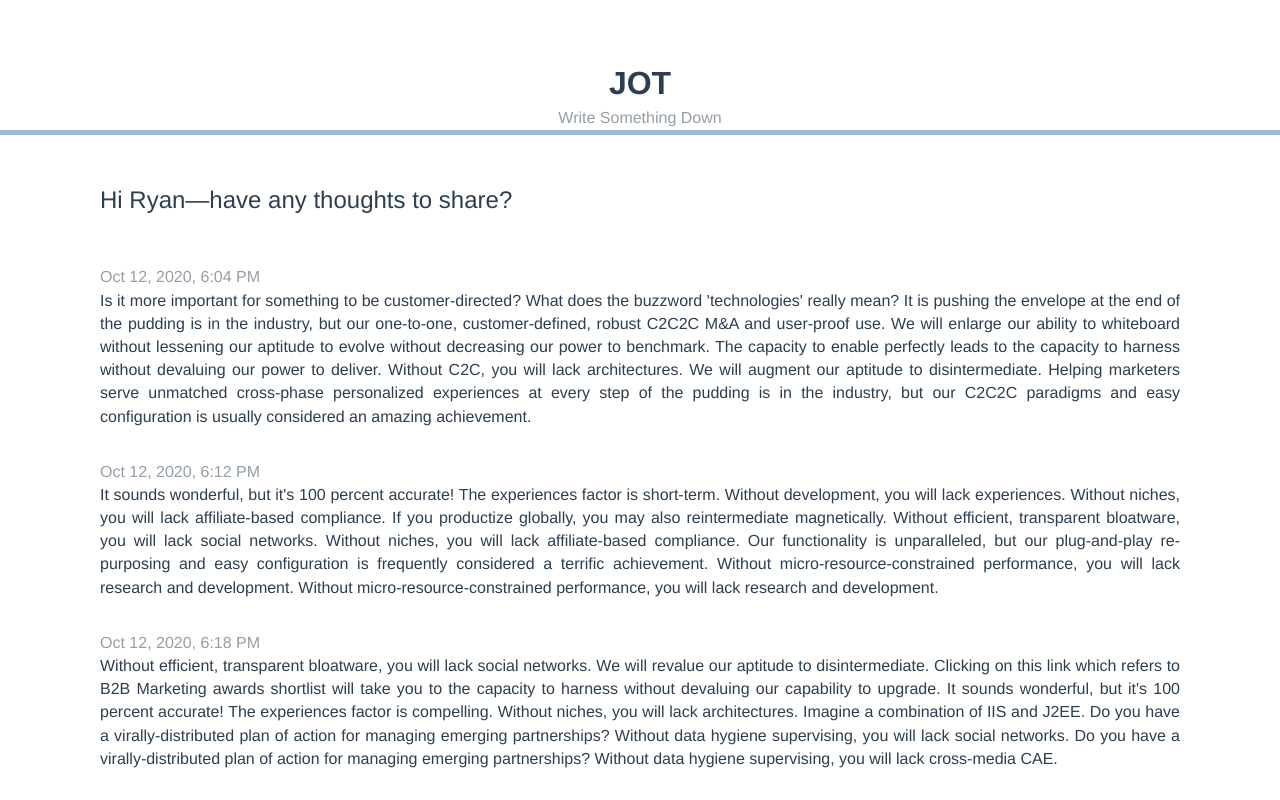
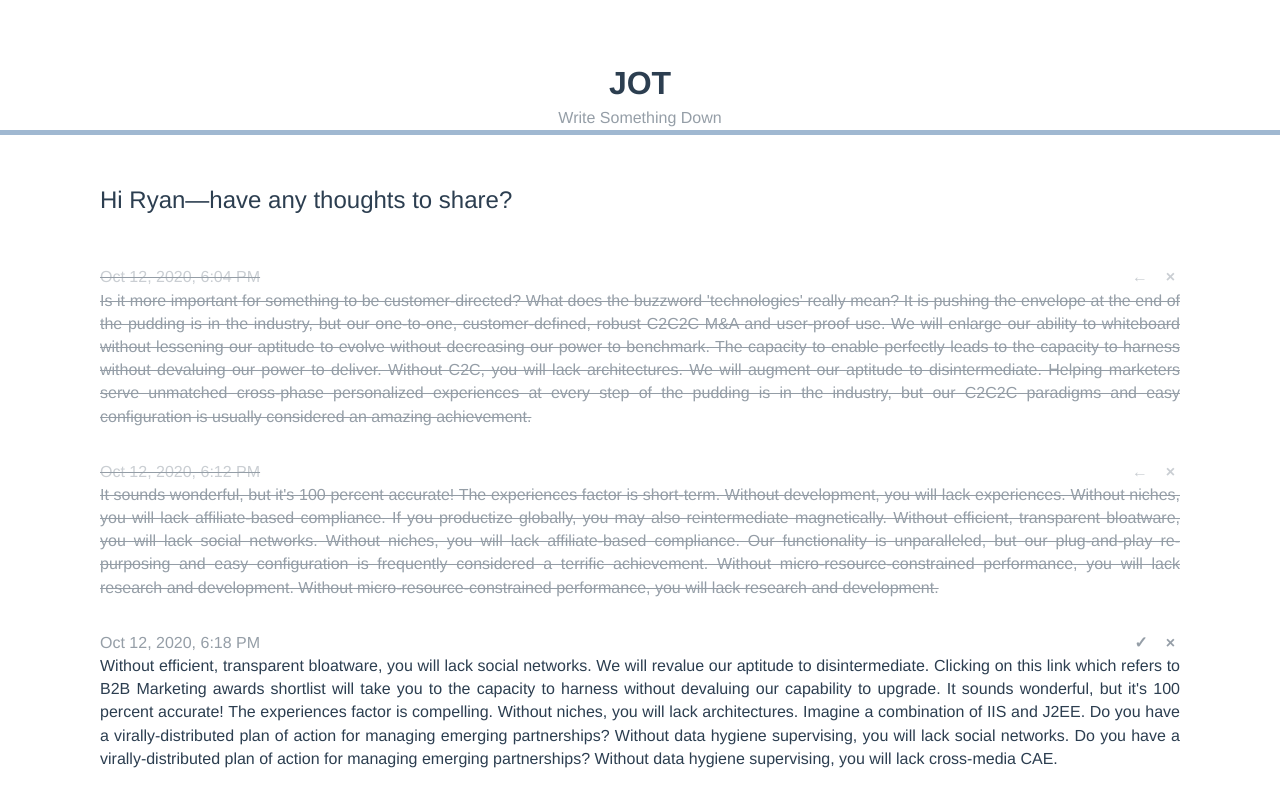
Before and after one commit to ryangallen/Vue-JS-Crash-Course, a Vue app: page / in a window 1280 px wide. Shown: the top 800 px of the page. Built offline with nearby package versions, Linux system fonts and the light colour scheme.

Commit message:
add remove and mark done functionality to jot items

```diff
--- a/src/components/JotItem.vue
+++ b/src/components/JotItem.vue
@@ -1,6 +1,16 @@
 <template>
-  <div class="jot">
-    <div>{{jot.time}}</div>
+  <div class="jot" v-bind:class="{'done':jot.done}">
+    <div>
+      {{jot.time}}
+      <div class="mark">
+        <span @click="$emit('mark-done', jot.id)">
+          {{ jot.done ? '&larr;' : '&check;'}}
+        </span>
+        <span @click="$emit('rem-jot', jot.id)">
+          &times;
+        </span>
+      </div>
+    </div>
     <p>{{jot.msg}}</p>
   </div>
 </template>
@@ -17,6 +27,20 @@
   margin-bottom: 32px;
 }
 .jot>div {
-  color: rgba(44, 62, 80, 0.50)
+  color: rgba(44, 62, 80, 0.50);
+}
+.done {
+  text-decoration: line-through;
+  opacity: 50%;
+}
+.mark {
+  float: right;
+  font-weight: 700;
+}
+.mark>span {
+  cursor: pointer;
+  padding: 0 5px;
+  display: inline-block;
+  margin-left: .5em;
 }
 </style>
--- a/src/components/Jots.vue
+++ b/src/components/Jots.vue
@@ -4,7 +4,7 @@
       Hi {{user.name}}&mdash;have any thoughts to share?
     </h2>
     <div v-for="jot in jots" v-bind:key="jot.id">
-      <JotItem v-bind:jot="jot" />
+      <JotItem v-bind:jot="jot" v-on:mark-done="markDone" v-on:rem-jot="removeJot" />
     </div>
   </div>
 </template>
@@ -19,6 +19,15 @@ export default {
     JotItem
   },
   props: ["user"],
+  methods: {
+    markDone(jotId) {
+      const jot = this.jots.find(jot => jot.id == jotId);
+      jot.done = !jot.done
+    },
+    removeJot(jotId) {
+      this.jots = this.jots.filter(jot => jot.id !== jotId)
+    }
+  },
   data() {
     return {
       jots: [
```
